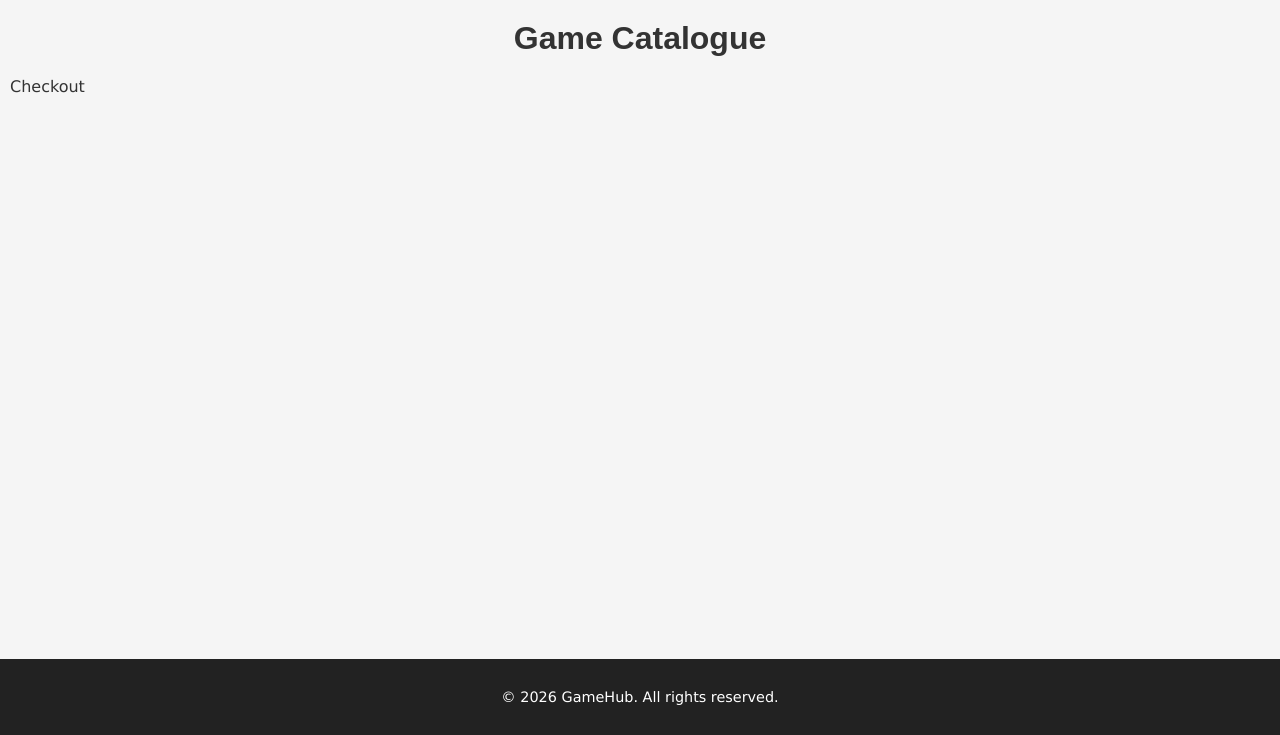
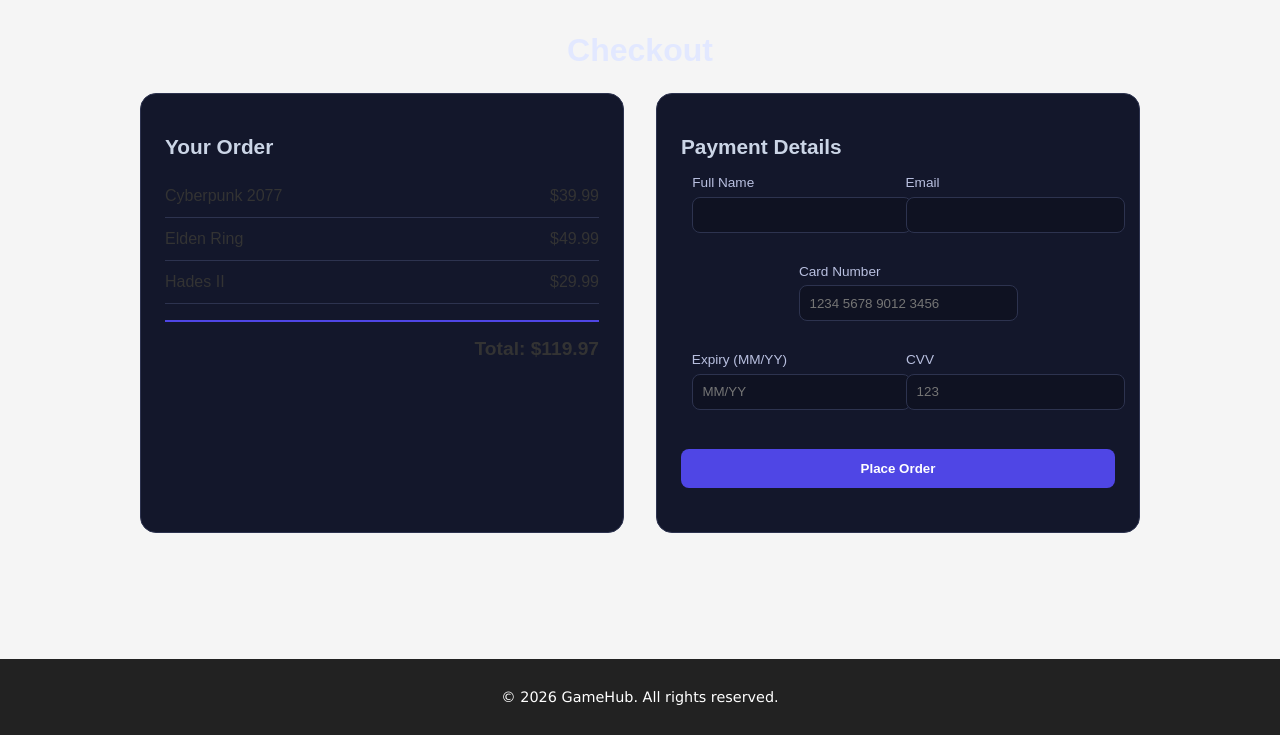
Before and after one commit to semiseoo/DBGameCatalogue, a Flask app: page /order in a window 1280 px wide. Shown: the part 65-800 px from the top of the page. Run offline with Flask 3, Linux system fonts and the light colour scheme; data that the repository does not hold is empty; some libraries are stand-ins or nearby versions.

Commit message:
Update order.html

```diff
--- a/template/order.html
+++ b/template/order.html
@@ -2,8 +2,167 @@
 
 {% block content %}
 
-<h1>Game Catalogue</h1>
+<div class="checkout-container">
+    <h1>Checkout</h1>
 
-<p> Checkout </p>
+    <div class="checkout-grid">
+        <!-- Order Summary -->
+        <div class="order-summary">
+            <h2>Your Order</h2>
+            <div id="cart-items">
+                <div class="cart-item">
+                    <span>Cyberpunk 2077</span>
+                    <span>$39.99</span>
+                </div>
+                <div class="cart-item">
+                    <span>Elden Ring</span>
+                    <span>$49.99</span>
+                </div>
+                <div class="cart-item">
+                    <span>Hades II</span>
+                    <span>$29.99</span>
+                </div>
+            </div>
+            <div class="total">
+                <strong>Total: $119.97</strong>
+            </div>
+        </div>
+
+        <!-- Payment Form -->
+        <div class="payment-form">
+            <h2>Payment Details</h2>
+            <form id="checkout-form">
+                <div class="form-group">
+                    <label>Full Name</label>
+                    <input type="text" required>
+                </div>
+                <div class="form-group">
+                    <label>Email</label>
+                    <input type="email" required>
+                </div>
+                <div class="form-group">
+                    <label>Card Number</label>
+                    <input type="text" placeholder="1234 5678 9012 3456" required>
+                </div>
+                <div class="form-row">
+                    <div class="form-group">
+                        <label>Expiry (MM/YY)</label>
+                        <input type="text" placeholder="MM/YY" required>
+                    </div>
+                    <div class="form-group">
+                        <label>CVV</label>
+                        <input type="text" placeholder="123" required>
+                    </div>
+                </div>
+                <button type="submit" class="order-btn">Place Order</button>
+            </form>
+        </div>
+    </div>
+</div>
+
+<style>
+    .checkout-container {
+        max-width: 1000px;
+        margin: 2rem auto;
+        padding: 0 1rem;
+    }
+
+    .checkout-container h1 {
+        margin-bottom: 1.5rem;
+        color: #e2e8ff;
+    }
+
+    .checkout-grid {
+        display: grid;
+        grid-template-columns: 1fr 1fr;
+        gap: 2rem;
+    }
+
+    .order-summary, .payment-form {
+        background: #13172b;
+        border-radius: 1rem;
+        padding: 1.5rem;
+        border: 1px solid #2d334f;
+    }
+
+    h2 {
+        margin-bottom: 1rem;
+        font-size: 1.3rem;
+        color: #cbd5e6;
+    }
+
+    .cart-item {
+        display: flex;
+        justify-content: space-between;
+        padding: 0.75rem 0;
+        border-bottom: 1px solid #2d334f;
+    }
+
+    .total {
+        margin-top: 1rem;
+        padding-top: 1rem;
+        text-align: right;
+        font-size: 1.2rem;
+        border-top: 2px solid #4f46e5;
+    }
+
+    .form-group {
+        margin-bottom: 1rem;
+    }
+
+    .form-group label {
+        display: block;
+        margin-bottom: 0.4rem;
+        font-size: 0.85rem;
+        color: #b9c0e0;
+    }
+
+    .form-group input {
+        width: 100%;
+        background: #0f1222;
+        border: 1px solid #2d334f;
+        border-radius: 0.5rem;
+        padding: 0.6rem;
+        color: white;
+    }
+
+    .form-row {
+        display: flex;
+        gap: 1rem;
+    }
+
+    .form-row .form-group {
+        flex: 1;
+    }
+
+    .order-btn {
+        width: 100%;
+        background: #4f46e5;
+        border: none;
+        padding: 0.75rem;
+        border-radius: 0.5rem;
+        color: white;
+        font-weight: bold;
+        cursor: pointer;
+        margin-top: 0.5rem;
+    }
+
+    .order-btn:hover {
+        background: #7c3aed;
+    }
+
+    @media (max-width: 700px) {
+        .checkout-grid {
+            grid-template-columns: 1fr;
+        }
+    }
+</style>
+
+<script>
+    document.getElementById('checkout-form').addEventListener('submit', function(e) {
+        e.preventDefault();
+        alert('Order placed successfully! Thank you for your purchase.');
+    });
+</script>
 
 {% endblock %}
```
